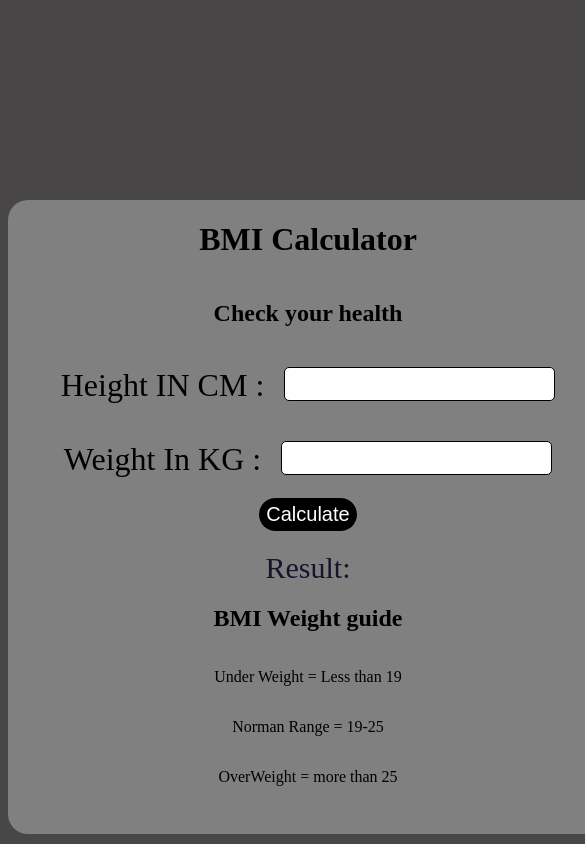
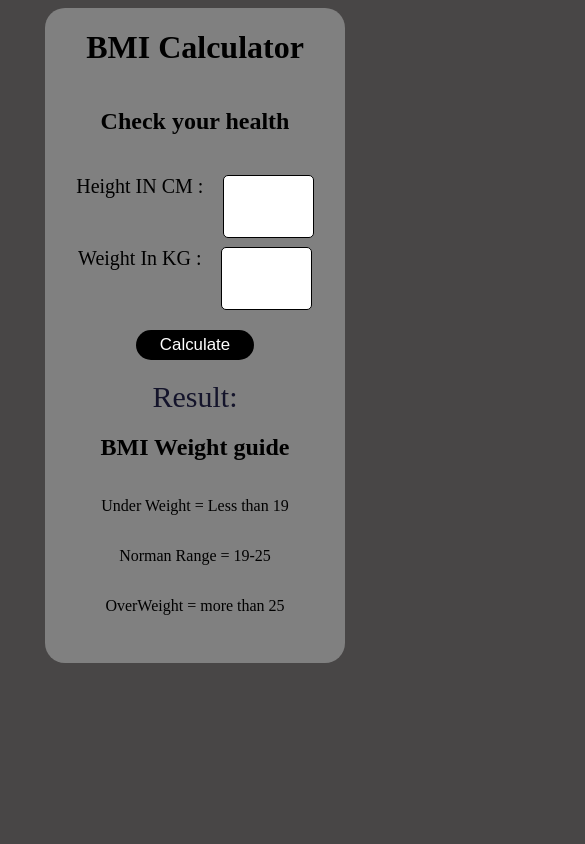
Before and after one commit to Ramjangori/BMi_calculator, a plain HTML site: page index.html in a window 390 px wide. Shown: the top 844 px of the page, 585 px wide, since content can reach past the window. Drawn offline with Linux system fonts and the light colour scheme.

Commit message:
Update index.html

```diff
--- a/index.html
+++ b/index.html
@@ -12,6 +12,7 @@
     .container{
         width:600px;
 
+
         background-color: gray;
         margin: auto;
         border-radius: 20px;
@@ -23,23 +24,30 @@
     }
     @media (max-width:400px){
         .container{
-            margin-top:200px;
 
+            width:300px;
+
+        }
+        label{
+            font-size: 20px;
+        }
+        input{
+            font-size: 15px;
         }
     }
     .content
     {
         padding: 20px;
-        font-size: 2rem;
+        font-size: 2vw;
         display: flex;
         flex-direction: column;
         justify-content: center;
         align-items: center;
     }
     .content button{
-        width:20%;
+        width:50%;
         margin-top:20px;
-        font-size: 20px;
+        font-size:2vmax;
         padding: 5px;
         background-color: black;
         color: white;
@@ -52,12 +60,18 @@
         ;
     }
     .content input {
-        height: 30px;
+        height:7vh;
+        width:10vmax;
         margin-left: 20px;
 
         border: 1px solid black;
         border-radius: 5px;
-        font-size: 20px;
+        font-size: 40px;
+        text-align: center;
+        font-weight: 800;
+    }
+    .content input:focus{
+        outline:5px solid black;
     }
     .content label{
       display: flex;
@@ -118,14 +132,14 @@
             //show the Result
             result.innerHTML=`<span>${bmi}</span> kg/m<sup>2</sup>`;
             if(bmi<=19) {
-                massage.innerHTML="You are Under weight ";
+                massage.innerHTML=`you are in Underweight plz gain ${19-bmi} Kg More weight`;
             }
-            if(bmi>19 && bmi<=25){
+            else if(bmi>19 && bmi<=25){
                 massage.innerHTML="Your weight is Normal keep healthy";
             }
             else{
-                massage.innerHTML="ohh You are Overweight";
-                massage.style.color="red";
+                massage.innerHTML=`ohh Your Overweight plzz loose ${(bmi-25).toFixed(2)} kg weight`;
+
             }
         }
 
```
